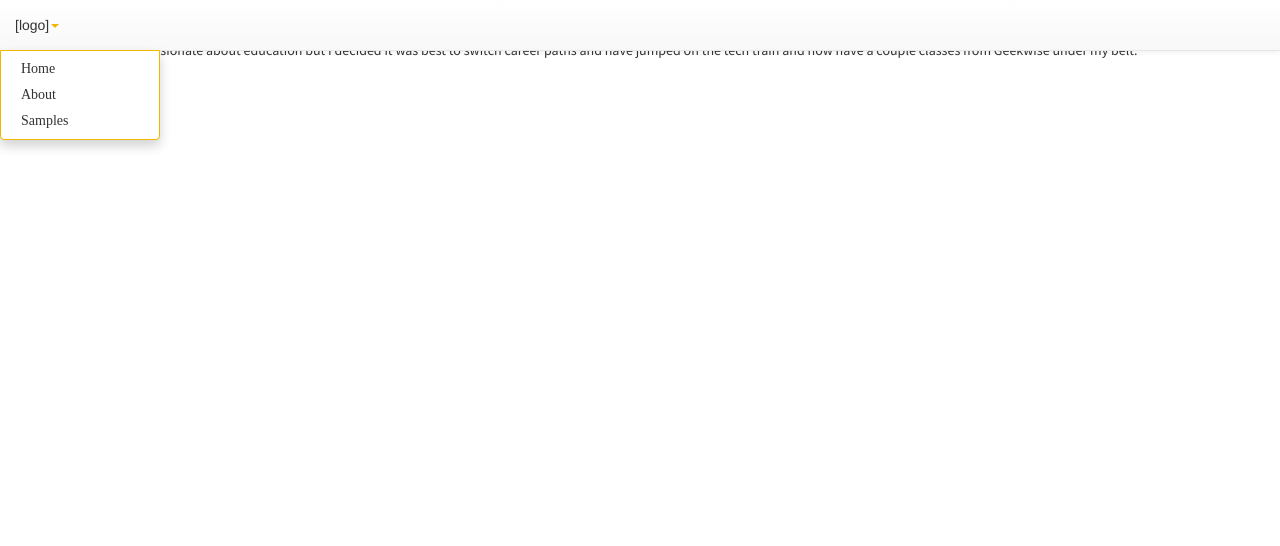
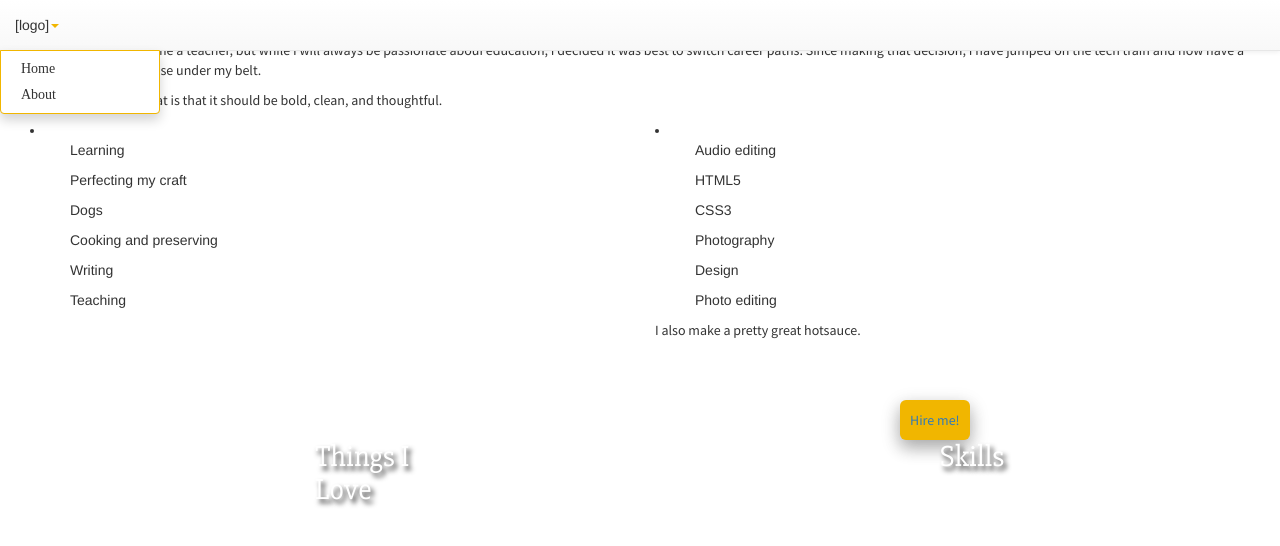
Before and after one commit to cr-allen/portfolio-site, a plain HTML site: page about.html in a window 1280 px wide. Drawn offline with Linux system fonts and the light colour scheme; files whose address does not match are found by name.

Commit message:
added content to about modified css

```diff
--- a/CSS/portfolio-styles.css
+++ b/CSS/portfolio-styles.css
@@ -23,12 +23,12 @@
 h2 {
   position: absolute;
   left: 300px;
-  top: 350px;
+  top: 300px;
   right: 200px;
   z-index: 2;
   font-family: 'Slabo 27px', serif;
   color: white;
-  text-shadow: 3px 4px 5px light grey;
+  text-shadow: 3px 4px 5px #333333;
  }
 
 .hire{
@@ -37,7 +37,7 @@ h2 {
    z-index: 1;
    position: absolute;
     left: 900px;
-    top: 500px;
+    top: 400px;
  }
  button{
    background-color: #f1b600;
@@ -71,6 +71,8 @@ h2 {
 /** begin samples**/
 .samples-title{
   text-align: center;
+  color: #002D00;
+
 }
 .kgof{
 
--- a/about.html
+++ b/about.html
@@ -25,26 +25,53 @@
           <li class="dropdown">
             <a href="#" class="dropdown-toggle" data-toggle="dropdown" role="button" aria-haspopup="true" aria-expanded="false">[logo]<span class="caret"></span></a>
             <ul class="dropdown-menu">
-              <li><a href="#">Home</a></li>
-              <li><a href="#">About</a></li>
-              <li><a href="#">Samples</a></li>
+              <li><a href="index.html">Home</a></li>
+              <li><a href="about.html">About</a></li>
             </ul>
           </li>
         </ul>
       </div><!--/.nav-collapse -->
     </nav>
     <!-- end navbar -->
+    <!-- why is this obscuring the hero -->
 <!--begin hero and bio-->
   <div class="hero">
     <img src="" alt="" class="hero-image">
-      <p class="bio text">I'm originally from Denver but have lived in Fresno for the last 20 or so years. After getting a BA in history from Fresno State, I worked as a customer service representative for a large wireless provider and as a substitute teacher. I will always be passionate about education but I decided it was best to switch career paths and have jumped on the tech train and now have a couple classes from Geekwise under my belt.
-        <!-- this is honestly garbage -->
+      <p class="bio text">I'm originally from Denver but have lived in Fresno for the last 20 or so years. After getting a BA in history from Fresno State, I worked as a customer service representative for a large wireless provider and as a substitute teacher. I intended to become a teacher, but while I will always be passionate aboui education, I decided it was best to switch career paths. Since making that decision, I have jumped on the tech train and now have a couple classes from Geekwise under my belt.
+      <p class="text">
+        My philosophy of design that is that it should be bold, clean, and thoughtful.
+      </p>
+        <!-- this is all honestly garbage -->
       </p>
   </div>
-
-
-
-
-
-
+  <div class="container-fluid">
+    <div class="col-md-6">
+      <h2 class="header-text">Things I Love</h2>
+      <li class="text">
+        <ul>Learning</ul>
+        <ul>Perfecting my craft</ul>
+        <ul>Dogs</ul>
+        <ul>Cooking and preserving</ul>
+        <ul>Writing</ul>
+        <ul>Teaching</ul>
+        <ul></ul>
+      </li>
+    </div>
+    <div class="col-md-6">
+      <h2 class="header-text">Skills</h2>
+      <li class="text">
+        <ul>Audio editing</ul>
+        <ul>HTML5</ul>
+        <ul>CSS3</ul>
+        <ul>Photography</ul>
+        <ul>Design</ul>
+        <ul>Photo editing</ul>
+        <p>I also make a pretty great hotsauce.</p>
+      </li>
+    </div>
+  </div>
+  <button class="hire">
+    <a href="">Hire me!</a>
+  </button>
     </body>
+</html>
--- a/css/about.css
+++ b/css/about.css
@@ -20,4 +20,18 @@
 /**begin hero**/
 .text{
   font-family: 'Source Sans Pro', sans-serif;
+  color: #002D00;
 }
+button{
+  background-color: #f1b600;
+  font-family: 'Source Sans Pro', sans-serif;
+  border: none;
+  border-radius: 6px;
+  padding: 10px;
+  text-decoration: none;
+  box-shadow: 0 8px 16px 0 rgba(0,0,0,0.2), 0 6px 20px 0 rgba(0,0,0,0.19);
+  margin: 0 auto;
+}
+.header-text{
+  font-family: 'Slabo 14px', serif;
+}
```
Also changed, not shown: index.html (+3 -5 lines), 1 other file.
